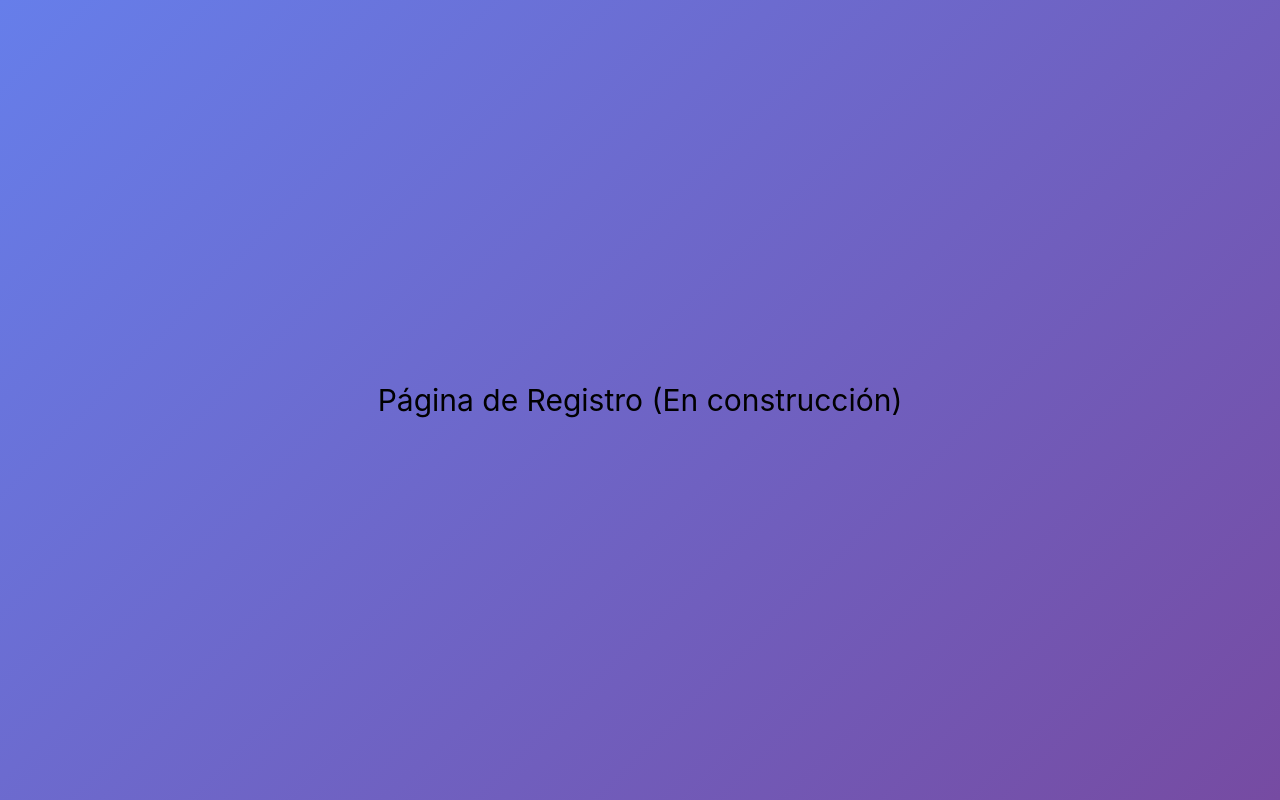
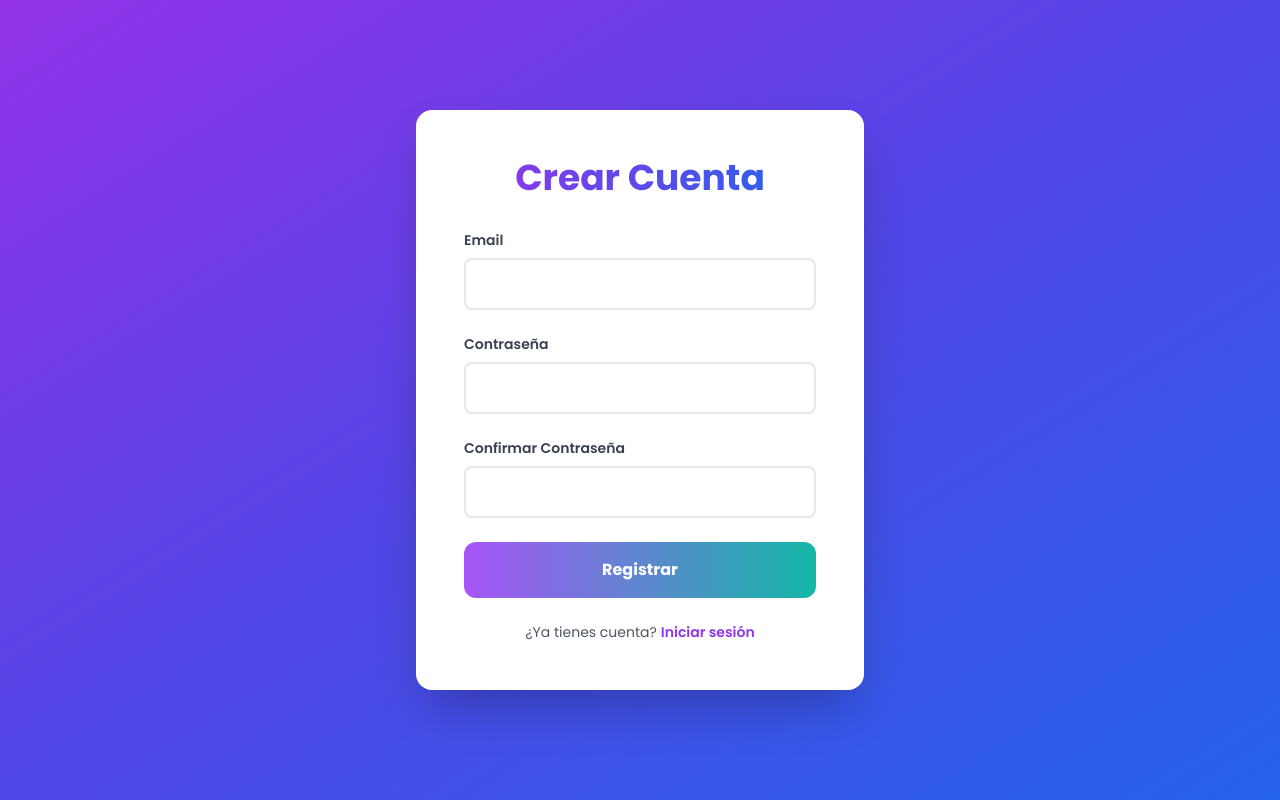
Before and after one commit to SebaDyKing/Ayudantias-ISW, a React (Vite) app in the folder Frontend/: page /register in a window 1280 px wide. Built offline with nearby package versions, Linux system fonts and the light colour scheme; no server answers.

Commit message:
Se añade la funcionalidad del boton Register

```diff
--- a/Frontend/src/main.jsx
+++ b/Frontend/src/main.jsx
@@ -6,6 +6,7 @@ import Error404 from '@pages/Error404';
 import Root from '@pages/Root';
 import ProtectedRoute from '@components/ProtectedRoute';
 import '@styles/styles.css';
+import Register from '@pages/Register'
 
 const router = createBrowserRouter([
   {
@@ -27,7 +28,7 @@ const router = createBrowserRouter([
       },
       {
         path: '/register',
-        element: <div className="min-h-screen flex items-center justify-center text-3xl font-poppins">Página de Registro (En construcción)</div>
+        element: <Register />
       }
     ]
   }
--- /dev/null
+++ b/Frontend/src/pages/Register.jsx
@@ -0,0 +1,92 @@
+import {useState} from "react";
+import { useNavigate } from "react-router-dom";
+import axios from "axios";
+import { useAuth } from "../context/AuthContext";
+
+export const Register = () => {
+    const navigate = useNavigate();
+    const {login} = useAuth();
+
+    const [email, setEmail] = useState('');
+    const [password, setPassword] = useState('');
+    const [confirmPassword, setConfirmPassword] = useState('');
+    const [loading, setLoading] = useState(false);
+    const [error,setError] = useState('')
+    const API_BASE_URL = import.meta.env.VITE_API_BASE_URL || 'http://localhost:5000/api';
+
+
+  const handleSubmit = async (e) => {
+    e.preventDefault();
+    setLoading(true);
+
+    if(password != confirmPassword){
+      setError("Las contraseñas no son iguales, intente nuevamente")
+      setLoading(false)
+      return;
+    }
+    try{
+        const response = await axios.post(`${API_BASE_URL}/auth/register`, { email, password});
+        const {token,user } = response.data.data
+
+        alert("Cuenta Creada con exito, Porfavor inicia session")
+
+        navigate('/auth')
+    }catch(error){
+        console.error('Error during registration:', error);
+        setLoading(false);
+  }finally{
+    setLoading(false)
+  }
+
+  }
+  return (
+    <div className="min-h-screen bg-gradient-to-br from-purple-600 via-indigo-600 to-blue-600 flex items-center justify-center p-4 font-sans">
+    <div className="bg-white rounded-2xl shadow-2xl p-8 md:p-12 w-full max-w-md transform transition-all hover:scale-105">
+        <form className="space-y-6" onSubmit={handleSubmit}>
+            <h1 className="text-4xl font-bold text-center bg-clip-text text-transparent bg-gradient-to-r from-purple-600 to-blue-600 mb-8 font-sans">
+                Crear Cuenta
+            </h1>
+
+            {error && (
+                <p className="text-red-600 text-center font-sans">{error}</p>
+            )}
+
+            <div className="space-y-2">
+                <label htmlFor="email" className="block text-sm font-semibold text-gray-700 font-sans">Email</label>
+                <input type="email" id="email" value={email} onChange={(e) => setEmail(e.target.value)} required
+                    className="w-full px-4 py-3 border-2 border-gray-200 rounded-lg focus:border-purple-500 focus:outline-none focus:ring-2 focus:ring-purple-200 transition-all duration-300 font-sans"
+                />
+            </div>
+
+            <div className="space-y-2">
+                <label htmlFor="password" className="block text-sm font-semibold text-gray-700 font-sans">Contraseña</label>
+                <input type="password" id="password" value={password} onChange={(e) => setPassword(e.target.value)} required
+                    className="w-full px-4 py-3 border-2 border-gray-200 rounded-lg focus:border-purple-500 focus:outline-none focus:ring-2 focus:ring-purple-200 transition-all duration-300 font-sans"
+                />
+            </div>
+
+            <div className="space-y-2">
+                <label htmlFor="confirmPassword" className="block text-sm font-semibold text-gray-700 font-sans">Confirmar Contraseña</label>
+                <input type="password" id="confirmPassword" value={confirmPassword} onChange={(e) => setConfirmPassword(e.target.value)} required
+                    className="w-full px-4 py-3 border-2 border-gray-200 rounded-lg focus:border-purple-500 focus:outline-none focus:ring-2 focus:ring-purple-200 transition-all duration-300 font-sans"
+                />
+            </div>
+
+
+            <button type="submit" disabled={loading} className="w-full bg-gradient-to-r from-purple-500 to-teal-500 hover:from-purple-600 hover:to-teal-600 text-white font-bold py-4 px-8 rounded-xl transition-all duration-300 transform hover:scale-105 hover:shadow-xl focus:outline-none focus:ring-4 focus:ring-purple-500 font-sans">
+                {loading ? 'Registrando...' : 'Registrar'}
+            </button>
+
+            <p className="text-center text-sm text-gray-600 font-sans">
+                ¿Ya tienes cuenta?
+                <span onClick={() => navigate('/auth')} className="text-purple-600 hover:text-purple-800 cursor-pointer ml-1 font-semibold">
+                    Iniciar sesión
+                </span>
+            </p>
+        </form>
+    </div>
+</div>
+  )
+}
+
+export default Register
```
